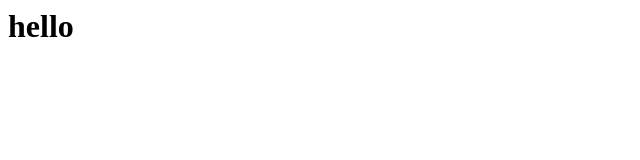
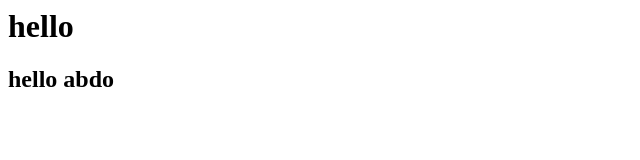
Before and after one commit to AbdoLegrand/projet, a plain HTML site: page index.html in a window 1280 px wide. Shown: the whole page, without its empty margins (0-640 px from the left). Drawn offline with Linux system fonts and the light colour scheme.

Commit message:
add hello abdo

```diff
--- a/index.html
+++ b/index.html
@@ -1,3 +1,4 @@
 <body>
   <h1>hello</h1>
+  <h2>hello abdo</h2>
 </body>
```
